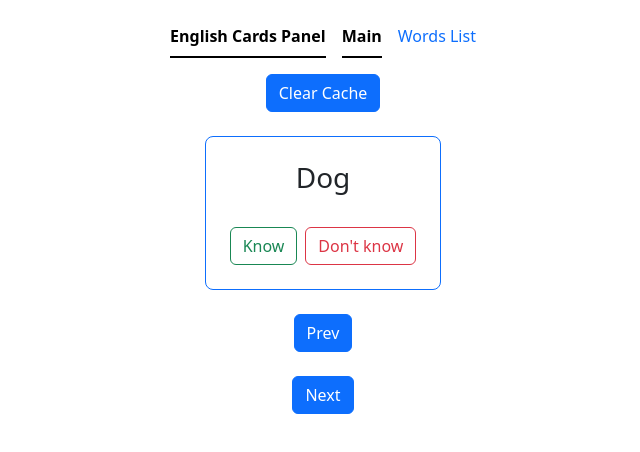
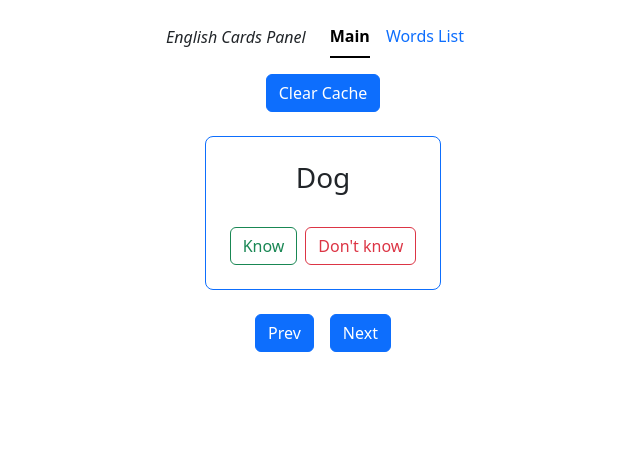
Before and after one commit to Tortik217/EnglishCards_React, a React (Vite) app: page / in a window 1280 px wide. Shown: the top 452 px of the page, without its empty margins (317-957 px from the left). Built offline with nearby package versions, Linux system fonts and the light colour scheme.

Commit message:
fix logo

```diff
--- a/src/routes/pages/components/EngCardsPanel/EngCardsPanel.jsx
+++ b/src/routes/pages/components/EngCardsPanel/EngCardsPanel.jsx
@@ -39,36 +39,16 @@ function EngCardsPanel() {
       setCurrentIndex(0);
     }
     console.log(words);
-
   }
 
   function prevCard() {
     if (currentIndex - 1 > 0) {
-      setCurrentIndex(prev => prev - 1);
+      setCurrentIndex((prev) => prev - 1);
     } else {
-
       setCurrentIndex(words.length - 1);
     }
     console.log(words);
   }
-
-  // function handleChoice(wordText, userChoice) {
-  //   if (userChoice === "know") {
-  //     setWords((prevWords) => {
-  //       const newWords = prevWords.filter((word) => word.word !== wordText);
-  //       setCurrentIndex((prevIndex) =>
-  //         prevIndex >= newWords.length ? 0 : prevIndex
-  //       );
-  //       return newWords;
-  //     });
-  //   } else {
-  //     setWords((prevWords) =>
-  //       prevWords.map((word) =>
-  //         word.word === wordText ? { ...word, choice: userChoice } : word
-  //       )
-  //     );
-  //   }
-  // }
 
   function handleChoice(wordText, userChoice) {
     setWords((prevWords) =>
@@ -96,6 +76,7 @@ function EngCardsPanel() {
           <div></div>
         </div>
       )}
+      <div className="buttons d-flex gap-3">
         <button
           onClick={prevCard}
           className="btn btn-primary"
@@ -111,6 +92,7 @@ function EngCardsPanel() {
           Next
         </button>
       </div>
+    </div>
   );
 }
 
--- a/src/routes/pages/components/Header/Header.css
+++ b/src/routes/pages/components/Header/Header.css
@@ -0,0 +1,3 @@
+.logo {
+  font-style: italic;
+}
--- a/src/routes/pages/components/Header/Header.jsx
+++ b/src/routes/pages/components/Header/Header.jsx
@@ -1,13 +1,13 @@
 import { NavLink } from "react-router-dom";
+import '@/routes/pages/components/Header/Header.css'
 
 function Header() {
   return (
+    <div className="header d-flex gap-2 align-items-center">
+      <div className="logo" aria-current="page">
+        English Cards Panel
+      </div>
       <ul className="nav nav-underline m-3">
-      <li className="nav-item">
-        <NavLink className="nav-link" aria-current="page" to={"/"}>
-          English Cards Panel
-        </NavLink>
-      </li>
         <li className="nav-item">
           <NavLink className="nav-link" to={"/"}>
             Main
@@ -19,6 +19,7 @@ function Header() {
           </NavLink>
         </li>
       </ul>
+    </div>
   );
 }
 
```
Lines whose indentation alone changed are shown as unchanged.
